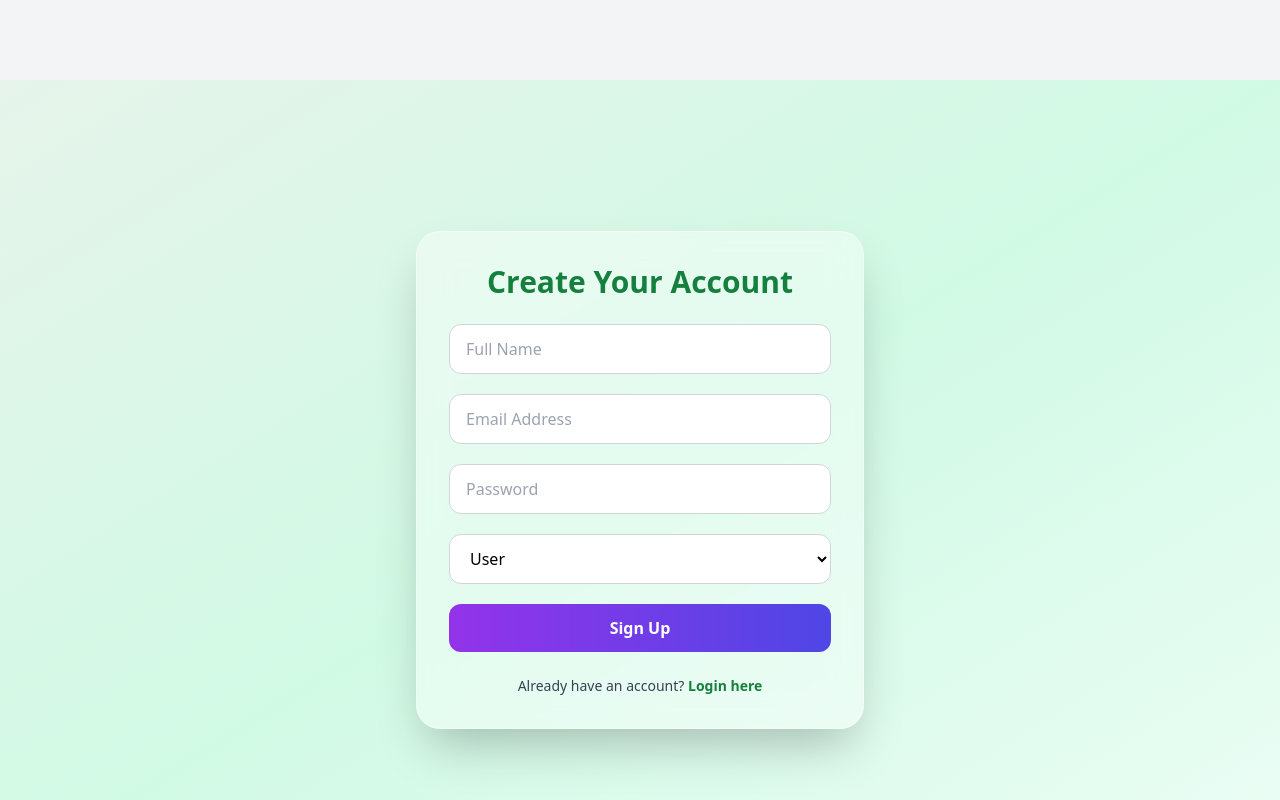
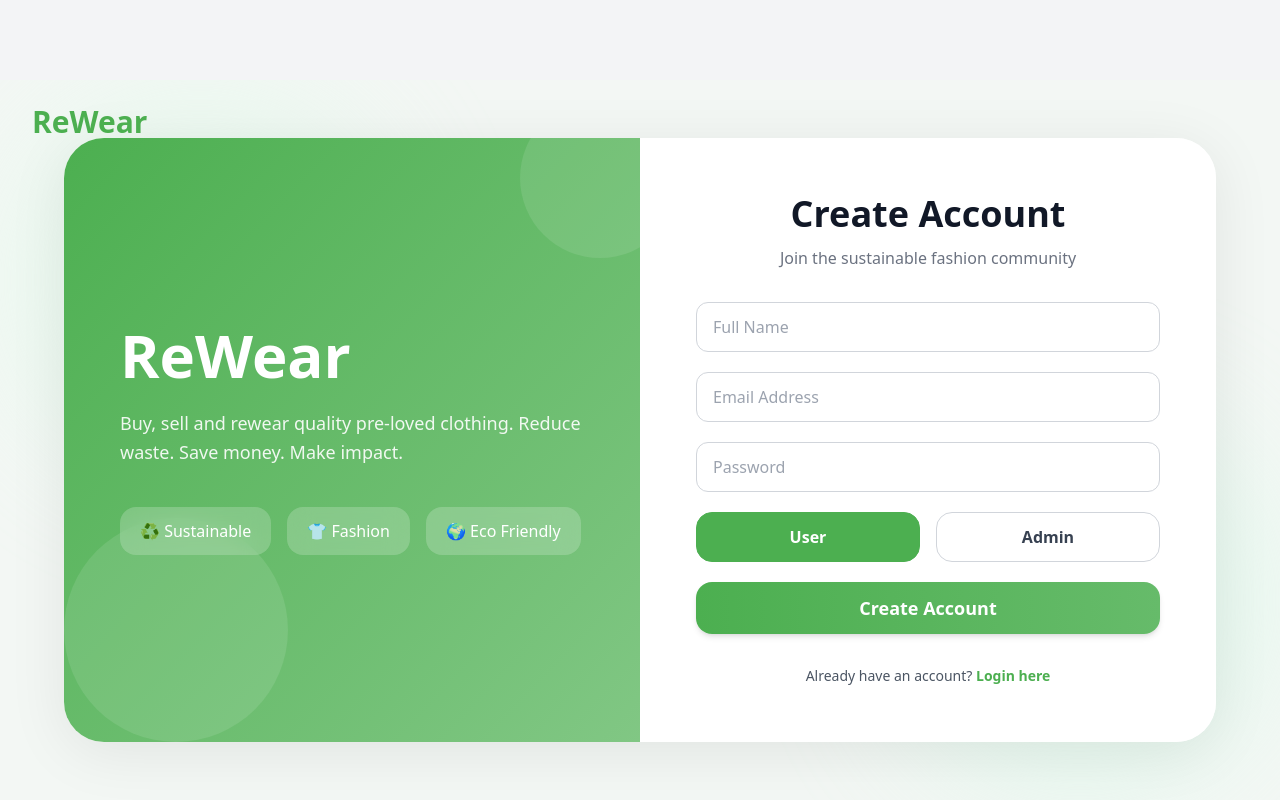
Before and after one commit to Vishal7202/ReWear---Full-Project, a React (Vite) app in the folder frontend/: page /login in a window 1280 px wide. Both pictures are taken after a click on the button "Sign up here". Shown: the top 800 px of the page. Built offline with nearby package versions, Linux system fonts and the light colour scheme.

Commit message:
Updated auth system, login UI and wishlist fixes

```diff
--- a/frontend/src/components/auth/ProtectedRoute.jsx
+++ b/frontend/src/components/auth/ProtectedRoute.jsx
@@ -36,8 +36,12 @@ const ProtectedRoute = ({ children, allowedRoles = [] }) => {
         const data = await getProfile();
 
         if (isMounted) {
-          localStorage.setItem("rewear_user", JSON.stringify(data));
-          setUser(data);
+          localStorage.setItem(
+  "rewear_user",
+  JSON.stringify(data.user)
+);
+
+setUser(data.user);
         }
       } catch {
         localStorage.removeItem("token");
--- a/frontend/src/pages/auth/Login.jsx
+++ b/frontend/src/pages/auth/Login.jsx
@@ -110,21 +110,91 @@ const Login = () => {
     }
   };
 
-  return (
-    <div className="min-h-screen flex items-center justify-center bg-gradient-to-br from-[#e6f4ea] via-[#d1fae5] to-[#ecfdf5] dark:from-gray-900 dark:via-gray-800 dark:to-gray-900 px-4">
+ return (
+  <div className="min-h-[90vh] bg-[#f3f7f4] flex items-center justify-center px-4 py-10 relative overflow-hidden">
 
-      <div className="backdrop-blur-lg bg-white/40 dark:bg-white/10 border border-white/40 shadow-2xl rounded-3xl p-8 w-full max-w-md transition">
+    {/* Top Logo */}
+    <div className="absolute top-4 left-4 md:top-6 md:left-8 z-20">
+      <h1 className="text-3xl font-extrabold text-[#4CAF50]">
+        ReWear
+      </h1>
+    </div>
 
-        <h2 className="text-3xl font-extrabold text-center text-green-700 dark:text-white mb-6">
-          {isSignup ? "Create Your Account" : "Welcome Back"}
+    {/* Background Glow */}
+    <div className="absolute top-0 left-0 w-[400px] h-[400px] bg-green-100 rounded-full blur-3xl opacity-40"></div>
+
+    <div className="absolute bottom-0 right-0 w-[400px] h-[400px] bg-emerald-100 rounded-full blur-3xl opacity-40"></div>
+
+    {/* Main Card */}
+    <div className="relative z-10 w-full max-w-6xl mt-16 md:mt-0 bg-white rounded-[40px] shadow-[0_10px_60px_rgba(0,0,0,0.08)] overflow-hidden grid md:grid-cols-2">
+
+      {/* LEFT SIDE */}
+      <div className="hidden md:flex flex-col justify-center bg-gradient-to-br from-[#4CAF50] to-[#81C784] p-14 relative overflow-hidden">
+
+        {/* Decorative Circles */}
+        <div className="absolute -top-10 -right-10 w-40 h-40 bg-white/10 rounded-full"></div>
+
+        <div className="absolute bottom-0 left-0 w-56 h-56 bg-white/10 rounded-full"></div>
+
+        {/* Branding */}
+        <div className="relative z-10">
+
+          <h1 className="text-5xl lg:text-6xl font-extrabold text-white leading-tight">
+            ReWear
+          </h1>
+
+          <p className="mt-6 text-lg text-white/90 leading-relaxed">
+            Buy, sell and rewear quality pre-loved clothing.
+            Reduce waste. Save money. Make impact.
+          </p>
+
+          {/* Tags */}
+          <div className="flex flex-wrap gap-4 mt-10">
+
+            <div className="bg-white/20 backdrop-blur-md px-5 py-3 rounded-2xl text-white font-medium">
+              ♻ Sustainable
+            </div>
+
+            <div className="bg-white/20 backdrop-blur-md px-5 py-3 rounded-2xl text-white font-medium">
+              👕 Fashion
+            </div>
+
+            <div className="bg-white/20 backdrop-blur-md px-5 py-3 rounded-2xl text-white font-medium">
+              🌍 Eco Friendly
+            </div>
+
+          </div>
+
+        </div>
+      </div>
+
+      {/* RIGHT SIDE */}
+      <div className="bg-white p-6 sm:p-8 md:p-14 flex flex-col justify-center">
+
+        {/* Mobile Logo */}
+        <div className="md:hidden text-center mb-6">
+          <h1 className="text-5xl font-extrabold text-[#4CAF50]">
+            ReWear
+          </h1>
+        </div>
+
+        {/* Heading */}
+        <h2 className="text-3xl sm:text-4xl font-extrabold text-gray-900 text-center mb-3">
+          {isSignup ? "Create Account" : "Welcome Back"}
         </h2>
 
+        <p className="text-gray-500 text-center mb-8">
+          Join the sustainable fashion community
+        </p>
+
+        {/* Error */}
         {error && (
           <div className="text-red-500 text-sm text-center mb-4 font-medium">
             {error}
           </div>
         )}
 
+        {/* Form */}
         <form onSubmit={handleSubmit} className="space-y-5">
 
           {isSignup && (
@@ -153,40 +223,79 @@ const Login = () => {
             onChange={handleChange}
           />
 
+          {/* Role Selection */}
           {isSignup && (
-            <select
-              name="role"
-              value={formData.role}
-              onChange={handleChange}
-              className="input"
-            >
-              <option value="user">User</option>
-              <option value="admin">Admin</option>
-            </select>
+            <div className="grid grid-cols-2 gap-4">
+
+              <button
+                type="button"
+                onClick={() =>
+                  setFormData({ ...formData, role: "user" })
+                }
+                className={`p-3 rounded-2xl border font-semibold transition-all ${
+                  formData.role === "user"
+                    ? "bg-[#4CAF50] text-white border-[#4CAF50]"
+                    : "bg-white text-gray-700 border-gray-300"
+                }`}
+              >
+                User
+              </button>
+
+              <button
+                type="button"
+                onClick={() =>
+                  setFormData({ ...formData, role: "admin" })
+                }
+                className={`p-3 rounded-2xl border font-semibold transition-all ${
+                  formData.role === "admin"
+                    ? "bg-gray-900 text-white border-gray-900"
+                    : "bg-white text-gray-700 border-gray-300"
+                }`}
+              >
+                Admin
+              </button>
+
+            </div>
           )}
 
-          <Button type="submit" loading={loading}>
-            {isSignup ? "Sign Up" : "Login"}
-          </Button>
+          {/* Submit */}
+          <button
+            type="submit"
+            disabled={loading}
+            className="w-full bg-gradient-to-r from-[#4CAF50] to-[#66BB6A] hover:from-[#43A047] hover:to-[#5DAE61] text-white py-3 rounded-2xl font-semibold text-lg shadow-md transition-all duration-300"
+          >
+            {loading
+              ? "Please wait..."
+              : isSignup
+              ? "Create Account"
+              : "Login"}
+          </button>
 
         </form>
 
-        <p className="mt-6 text-center text-sm text-gray-700 dark:text-gray-300">
-          {isSignup ? "Already have an account?" : "Don't have an account?"}{" "}
+        {/* Footer */}
+        <p className="mt-8 text-center text-sm text-gray-600">
+
+          {isSignup
+            ? "Already have an account?"
+            : "Don't have an account?"}{" "}
+
           <button
             onClick={() => {
               setIsSignup(!isSignup);
               setError("");
             }}
-            className="text-green-700 dark:text-green-300 font-semibold hover:underline"
+            className="text-[#4CAF50] font-semibold hover:underline"
           >
             {isSignup ? "Login here" : "Sign up here"}
           </button>
+
         </p>
 
       </div>
     </div>
-  );
+  </div>
+);
 };
 
 export default Login;
--- a/frontend/src/pages/user/Wishlist.jsx
+++ b/frontend/src/pages/user/Wishlist.jsx
@@ -10,13 +10,19 @@ const Wishlist = () => {
     const fetchWishlist = async () => {
       try {
         const user = JSON.parse(localStorage.getItem("rewear_user"));
+        console.log("USER DATA:", user);
 
-        if (!user || user.role !== "user") {
-          navigate("/unauthorized");
-          return;
-        }
+        if (
+  !user ||
+  user.role?.toLowerCase() !== "user"
+) {
+  navigate("/unauthorized");
+  return;
+}
 
-        const res = await API.get(`/api/wishlist/${user._id}`);
+        const res = await API.get(
+  `/api/wishlist/${user.id || user._id}`
+);
         setWishlist(res.data || []);
       } catch (error) {
         console.error("Error fetching wishlist:", error);
```
Also changed, not shown: 1 other file (tests, documents, lock files or other folders).
